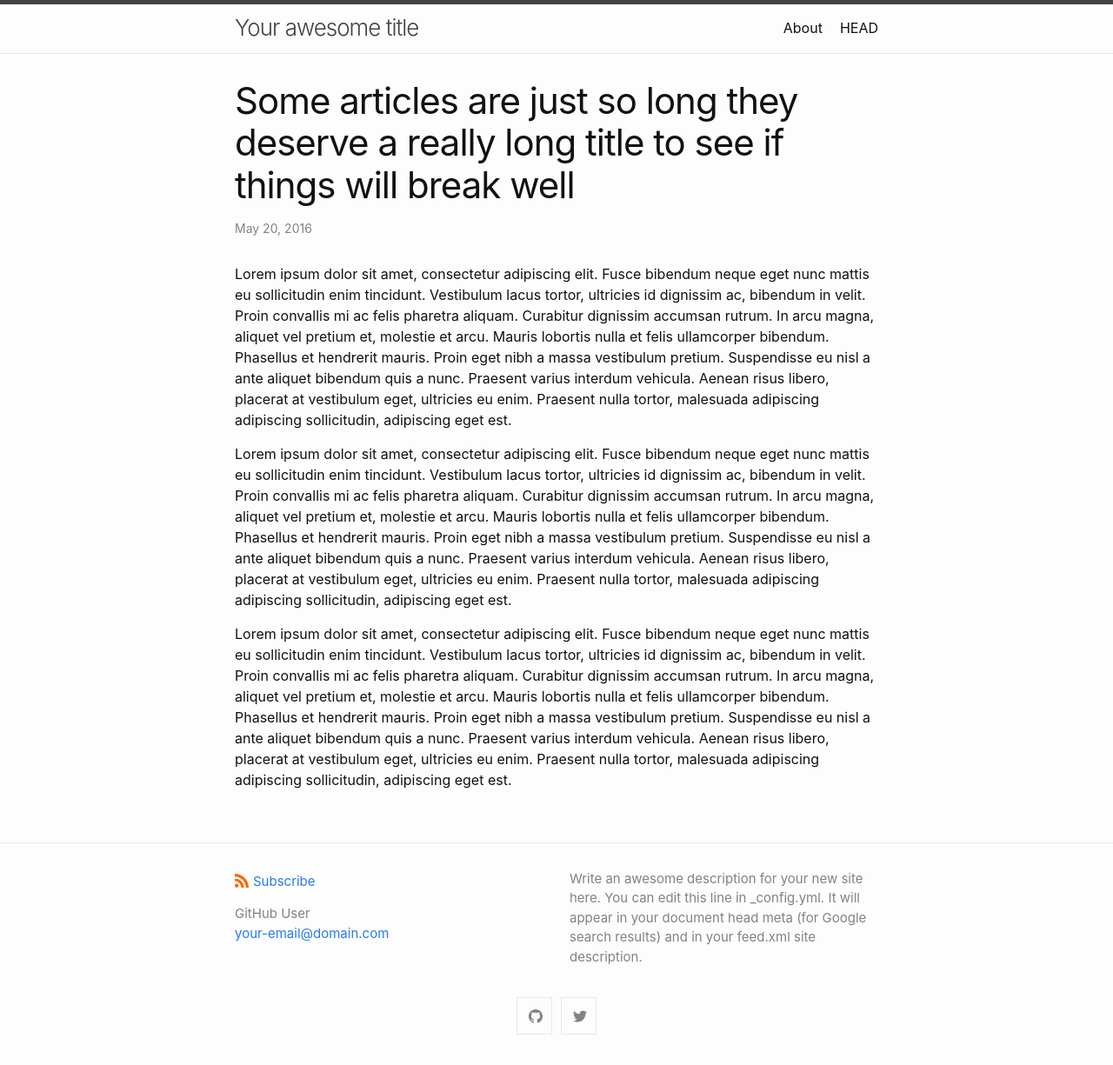
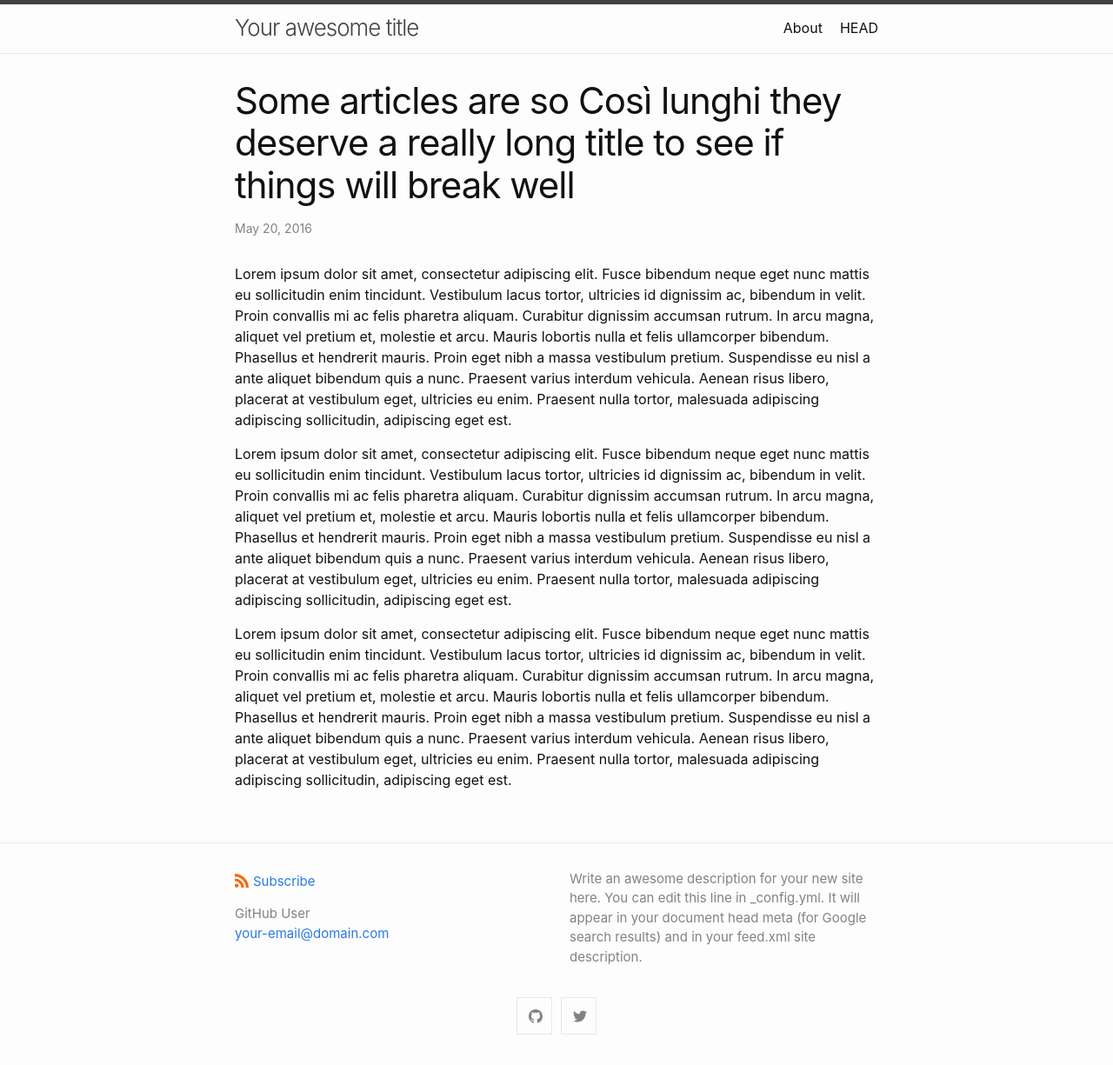
Before and after one commit to brunopigi/brunopigi.github.io, a Jekyll site: the page built from _posts/2016-05-20-super-long-article.md, in a window 1280 px wide. Shown: the whole page at 87% size. Built offline with Jekyll 4.4.1, drawn with Linux system fonts in a browser that asks for light colours.

Commit message:
Update 2016-05-20-super-long-article.md

```diff
--- a/_posts/2016-05-20-super-long-article.md
+++ b/_posts/2016-05-20-super-long-article.md
@@ -1,6 +1,6 @@
 ---
 layout: post
-title: "Some articles are just so long they deserve a really long title to see if things will break well"
+title: "Some articles are so Così lunghi they deserve a really long title to see if things will break well"
 categories: misc
 ---
 
```
